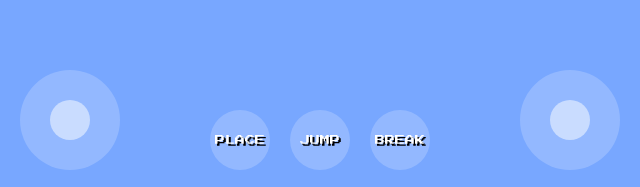
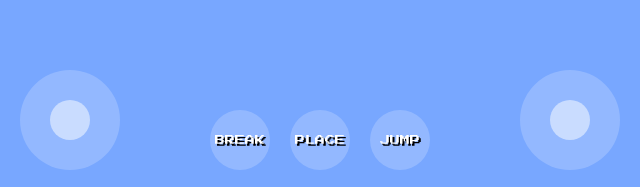
Before and after one commit to CaveGameDev/CaveGame, a plain HTML site: page index.html in a window 1280 px wide. Shown: the part 610-797 px from the top of the page, 320-960 px from the left. Drawn offline with nearby package versions, Linux system fonts and the light colour scheme.

Commit message:
Add files via upload

```diff
--- a/game.js
+++ b/game.js
@@ -3,9 +3,15 @@ import { Player } from './player.js';
 
 class Game {
   constructor() {
+    // Ensure mobile controls are already present
+    this.ensureMobileControlsVisibility();
+
     this.setupRenderer();
     this.setupScene();
     this.setupLighting();
+
+    // Ensure Three.js is fully loaded before creating world and player
+    if (typeof THREE !== 'undefined') {
       this.world = new World(this.scene);
       this.player = new Player(this.camera, this.world);
 
@@ -15,30 +21,53 @@ class Game {
 
       this.animate();
       this.setupEventListeners();
+    } else {
+      console.error('Three.js is not loaded');
+    }
+  }
+
+  ensureMobileControlsVisibility() {
+    // Explicitly ensure mobile controls are visible
+    const mobileControls = document.querySelectorAll('.mobile-controls, .bottom-controls');
+    mobileControls.forEach(control => {
+      control.style.display = 'flex';
+      control.style.visibility = 'visible';
+      control.style.opacity = '1';
+    });
   }
 
   setupRenderer() {
+    // Create renderer with additional parameters for better compatibility
     this.renderer = new THREE.WebGLRenderer({
       antialias: false,
-      powerPreference: "high-performance"
+      powerPreference: "high-performance",
+      alpha: true, // Add alpha channel support
+      preserveDrawingBuffer: true // Helps with some rendering issues
     });
+
+    // Improved rendering settings
+    this.renderer.setPixelRatio(Math.min(window.devicePixelRatio, 2));
+    this.renderer.setClearColor(0x78A7FF, 1); // Explicit clear color
     this.renderer.shadowMap.enabled = false;
-    this.renderer.shadowMap.type = THREE.BasicShadowMap;
 
+    // Size and append renderer
     this.renderer.setSize(window.innerWidth, window.innerHeight);
-    this.renderer.setPixelRatio(Math.min(window.devicePixelRatio, 2));
     document.body.appendChild(this.renderer.domElement);
+
+    // Ensure canvas takes full viewport
+    this.renderer.domElement.style.position = 'fixed';
+    this.renderer.domElement.style.top = '0';
+    this.renderer.domElement.style.left = '0';
+    this.renderer.domElement.style.zIndex = '1';
   }
 
   setupScene() {
     this.scene = new THREE.Scene();
     this.scene.background = new THREE.Color(0x78A7FF);
 
-    // Removed fog completely
-    this.camera = new THREE.PerspectiveCamera(75, window.innerWidth / window.innerHeight, 0.1, 30);
-
+    // Adjust camera settings for better performance and compatibility
+    this.camera = new THREE.PerspectiveCamera(75, window.innerWidth / window.innerHeight, 0.1, 20);
     this.camera.matrixAutoUpdate = true;
-    this.scene.matrixAutoUpdate = false;
   }
 
   setupLighting() {
@@ -82,4 +111,11 @@ class Game {
   }
 }
 
+// Ensure Three.js is loaded before initializing the game
+window.addEventListener('load', () => {
+  if (typeof THREE !== 'undefined') {
     new Game();
+  } else {
+    console.error('Three.js script must be loaded before game.js');
+  }
+});
--- a/index.html
+++ b/index.html
@@ -27,6 +27,7 @@
             margin: 0 auto;
             left: 0;
             right: 0;
+            z-index: 10; /* Ensure controls are above canvas */
         }
         .joystick-base {
             width: 100px;
@@ -54,6 +55,7 @@
             width: 20px;
             height: 20px;
             pointer-events: none;
+            z-index: 10;
         }
         .crosshair::before,
         .crosshair::after {
@@ -84,6 +86,7 @@
             pointer-events: none;
             max-width: 600px;
             margin: 0 auto;
+            z-index: 10; /* Ensure controls are above canvas */
         }
         .control-button {
             width: 60px;
@@ -119,9 +122,9 @@
         </div>
     </div>
     <div class="bottom-controls">
+        <div id="breakButton" class="control-button">BREAK</div>
         <div id="placeButton" class="control-button">PLACE</div>
         <div id="jumpButton" class="control-button">JUMP</div>
-        <div id="breakButton" class="control-button">BREAK</div>
     </div>
     <script src="https://cdnjs.cloudflare.com/ajax/libs/three.js/r128/three.min.js"></script>
     <script type="module" src="game.js"></script>
```
Lines whose indentation alone changed are shown as unchanged.
